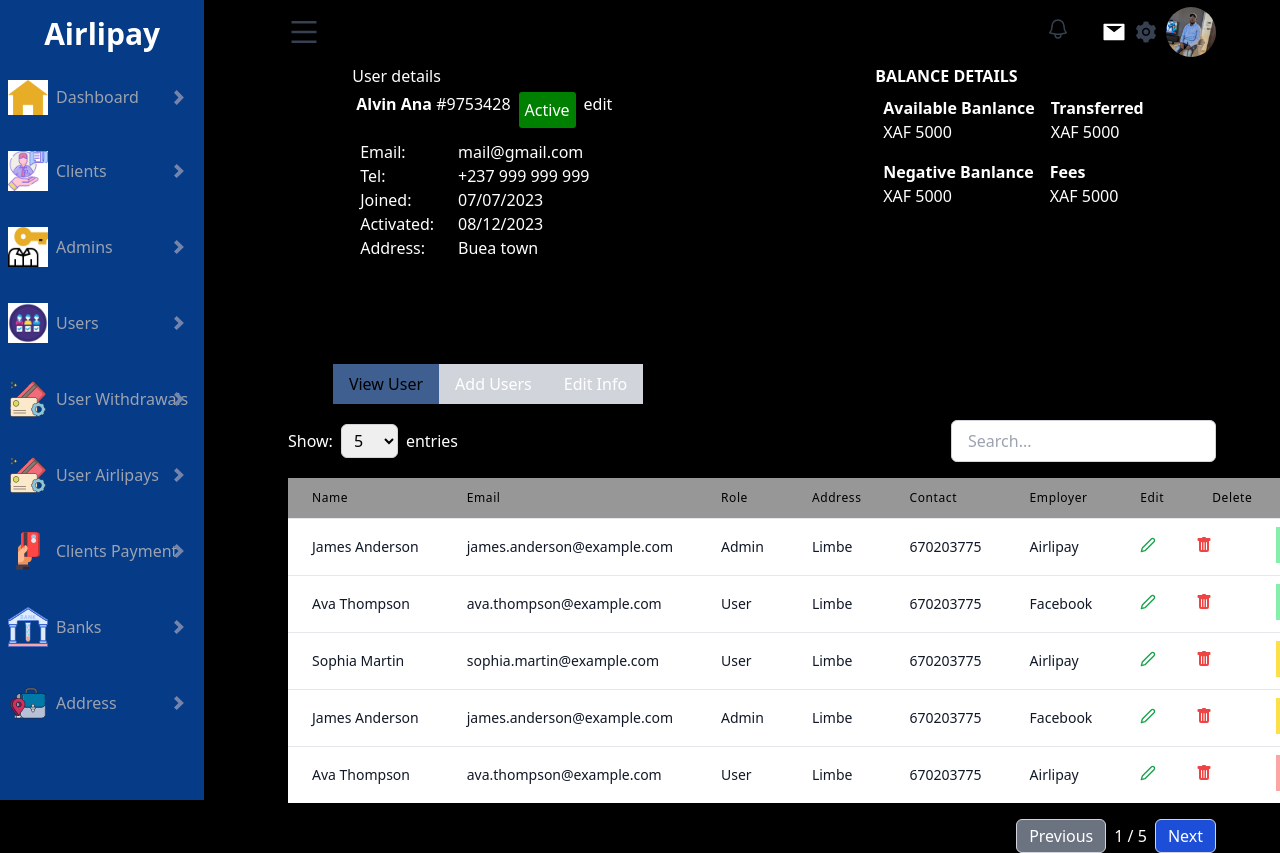
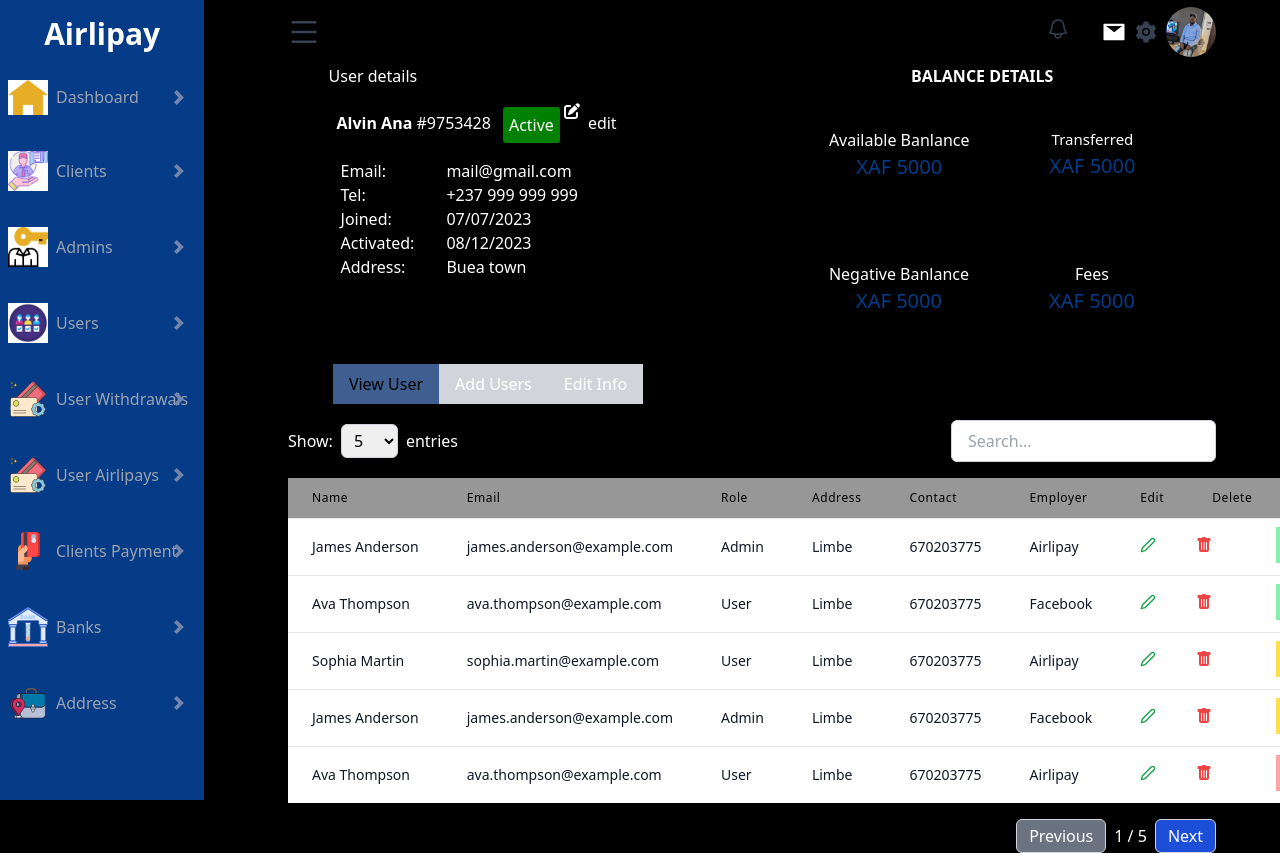
Before and after one commit to techarcgram-org/AirlipayDashboard, a Next.js app: page /users in a window 1280 px wide. Shown: the top 853 px of the page. Built offline with nearby package versions, Linux system fonts and the light colour scheme.

Commit message:
adjusted spacing between fields

```diff
--- a/package.json
+++ b/package.json
@@ -9,6 +9,9 @@
     "lint": "next lint"
   },
   "dependencies": {
+    "@fortawesome/fontawesome-svg-core": "^6.4.2",
+    "@fortawesome/free-solid-svg-icons": "^6.4.2",
+    "@fortawesome/react-fontawesome": "^0.2.0",
     "@headlessui/react": "^1.7.17",
     "@heroicons/react": "^2.0.18",
     "autoprefixer": "10.4.16",
--- a/src/app/components/user/UserDetails.jsx
+++ b/src/app/components/user/UserDetails.jsx
@@ -1,18 +1,25 @@
 
-import React from 'react'
+import React from 'react';
+import { FontAwesomeIcon } from '@fortawesome/react-fontawesome';
+import { faEdit } from '@fortawesome/free-solid-svg-icons';
 import { Tab } from '..'
 
 const UserDetails = () => {
   return (
     <div className="flex itstrongs-center h-[300px] justify-around">
-      <div style={{textAlign:'start',paddingBottom:74,}}>User details
+
+      <div style={{textAlign:'start',paddingBottom:74,}}>
+    <h2 style={{textAlign:'left', marginBottom:15}}>User details</h2>
+
         <div className='flex'>
-          <p className='m-1'>  <strong>Alvin Ana  </strong> #9753428</p>
+          <p className='m-2'>  <strong>Alvin Ana  </strong> #9753428</p>
           <button className='m-1'style={{backgroundColor:'green',padding:6,color:'white', borderRadius:3}}>Active</button>
-          <p className='m-1 text-blue'>edit</p>
+          <FontAwesomeIcon icon={faEdit} />
+          <p className='m-2'>edit</p>
+
         </div>
         <div className='flex'>
-            <div className='m-2'>
+            <div className='m-3'>
                 <ol>
                   <li>Email:</li>
                   <li>Tel:</li>
@@ -22,8 +29,8 @@ const UserDetails = () => {
                 </ol>
 
             </div>
-            <div className='space h-2 w-2'></div>
-            <div className='m-2'>
+            <div className='space h-1 w-2'></div>
+            <div className='m-3'>
             <ol>
                   <li>mail@gmail.com</li>
                   <li>+237 999 999 999</li>
@@ -34,35 +41,30 @@ const UserDetails = () => {
             </div>
         </div>
 
-        {/* <div className='h-[90%] w-[2px] bg-black' ></div> */}
-
-        {/* <div>
-
-        </div> */}
-      </div>
+        </div>
       <div className='h-[90%] w-[2px] bg-black' ></div>
       {/* the code below is for the balance section */}
-      <div><strong>BALANCE DETAILS</strong>
+      <div style={{textAlign:'center', marginBottom:3}}><strong>BALANCE DETAILS</strong>
       <div className='flex text'>
-          <div className='m-2'>
-              <p className='text-blue'><strong>Available Banlance</strong></p>
-              <p>XAF 5000</p>
+          <div className='m-10'>
+              <p className='text-blue'>Available Banlance</p>
+              <p style={{color:'#063B87', fontSize:20}}>XAF 5000</p>
             </div>
-            <div className='m-2'>
-            <p><strong>Transferred </strong></p>
-              <p>XAF 5000</p>
+            <div className='m-10'>
+            <p style={{fontSize:15}}>Transferred </p>
+            <p style={{color:'#063B87', fontSize:20}}>XAF 5000</p>
             </div>
       </div>
 
         {/* <div className='h-[90%] w-[2px] bg-black' ></div> */}
         <div className='flex'>
-        <div className='m-2'>
-        <p> <strong>Negative Banlance</strong></p>
-          <p>XAF 5000</p>
+        <div className='m-10'>
+        <p > Negative Banlance</p>
+        <p style={{color:'#063B87', fontSize:20}}>XAF 5000</p>
         </div>
-        <div className='m-2'>
-        <p><strong>Fees</strong></p>
-          <p>XAF 5000</p>
+        <div className='m-10'>
+        <p>Fees</p>
+        <p style={{color:'#063B87', fontSize:20}}>XAF 5000</p>
         </div>
 
         </div>
```
Also changed, not shown: 1 other file (tests, documents, lock files or other folders).
